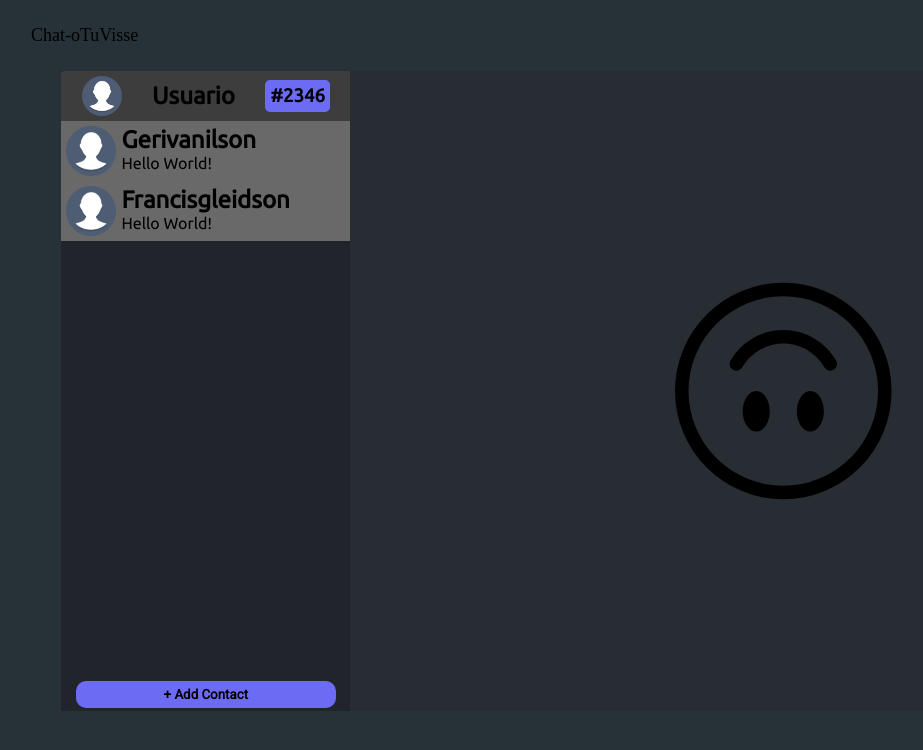
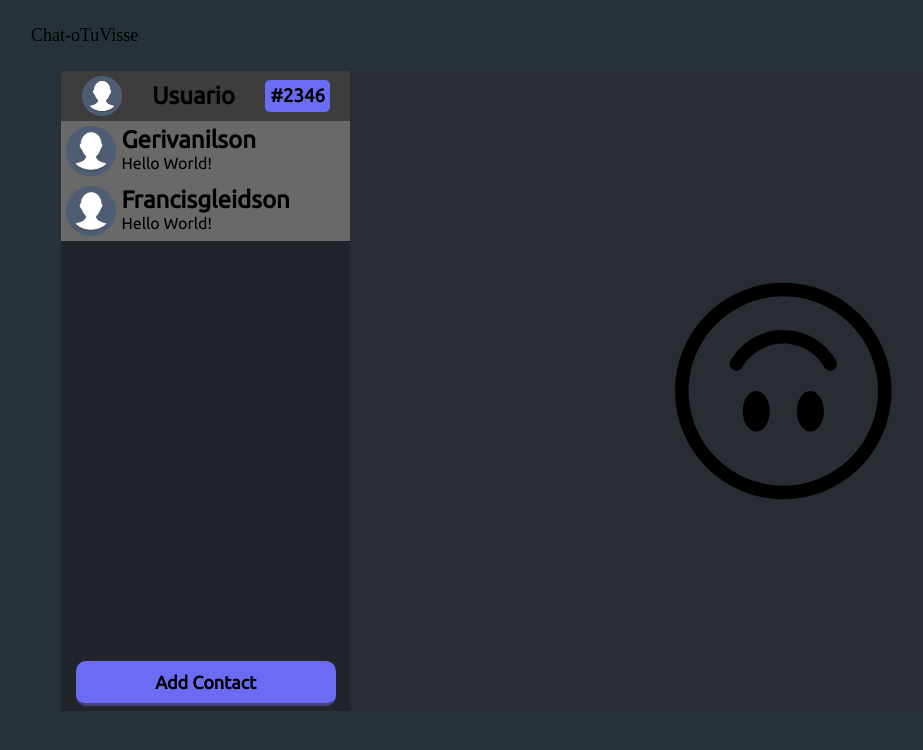
Before and after one commit to talis-fb/Chat, a React app: page / in a window 1280 px wide. Shown: the top 750 px of the page, without its empty margins (1-924 px from the left). Built offline with nearby package versions, Linux system fonts and the light colour scheme.

Commit message:
Button of AddContact

```diff
--- a/src/components/AddContact/AddContact.js
+++ b/src/components/AddContact/AddContact.js
@@ -1,6 +1,5 @@
 import React from 'react'
 import './AddContact.scss'
-import icon from '../assets/icon-profile.png'
 
 class AddContact extends React.Component {
     constructor(props){
@@ -22,7 +21,7 @@ class AddContact extends React.Component {
         return(
             <div className="space-for-button">
                 <button className="add-contact" onClick={()=>this.change()}>
-                    + Add Contact
+                      Add Contact
                 </button>
 
                 <div className='space-pin' style={ {display: this.state.displayAddContact} }>
--- a/src/components/AddContact/AddContact.scss
+++ b/src/components/AddContact/AddContact.scss
@@ -5,26 +5,62 @@
     position: relative;
     button {
         border: 0;
+        outline: none;
         background-color: rgb(107, 107, 243);
-        font-family: 'Roboto';
+        font-family: 'Ubuntu';
         font-weight: bolder;
+        font-size: large;
+        text-align: center;
         border-radius: 10px;
+
+        border-bottom: solid 3.5px rgb(68, 68, 121);
+
         height: 90%;
         width: 90%;
+
+        &:hover {
+            transition: 0.1s;
+            background-color: rgb(137, 137, 247);
+            border-bottom: solid 3.5px rgb(79, 79, 122);
+        }
+
+        &:active {
+            border-bottom: none;
+        }
     }
 
     .space-pin{
         position: absolute;
-        top: -100%;
-        width: 80%;
+        top: -120%;
+        width: 100%;
 
         div{
-            background-color: #282D33;
+            background-color: rgb(61, 61, 61);
+            padding: 20px;
             height: 30px;
             width: 80%;
             border-radius: 10px;
+            margin: 0 auto;
+            display: flex;
+            justify-content: center;
+            align-items: center;
+            font-family: 'Ubuntu';
             input{
                 font-family: 'Ubuntu';
+                width: 30%;
+                background: none;
+                outline: none;
+            }
+            &:after {
+                content: "";
+                background-color: rgb(61, 61, 61);
+                position: absolute;
+                height: 10px;
+                width: 10px;
+
+                top: 100%;
+                transform: rotate(45deg);
+                margin-top: -5px;
             }
         }
 
--- a/src/components/App.scss
+++ b/src/components/App.scss
@@ -32,7 +32,7 @@ body {
         .list-of-contacts{
             // background-color: blue;
             display: grid;
-            grid-template-rows: 50px auto 30px;
+            grid-template-rows: 50px auto 50px;
 
             background-color:#21242B;
         }
--- a/webpack.config.js
+++ b/webpack.config.js
@@ -17,7 +17,7 @@ module.exports = {
 			{test : /\.(scss|css)$/, use:['style-loader', 'css-loader', 'sass-loader']},
 			{test : /\.(TTF|ttf)$/, use: 'file-loader'},
             {test : /\.(js|jsx)$/, use: 'babel-loader'},
-            {test: /\.(jpg|png)$/, use: 'url-loader'}
+            {test: /\.(svg|jpg|png)$/, use: 'url-loader'}
 		]
 	},
 
```
Also changed, not shown: src/components/assets/person-plus-fill.svg (added).
